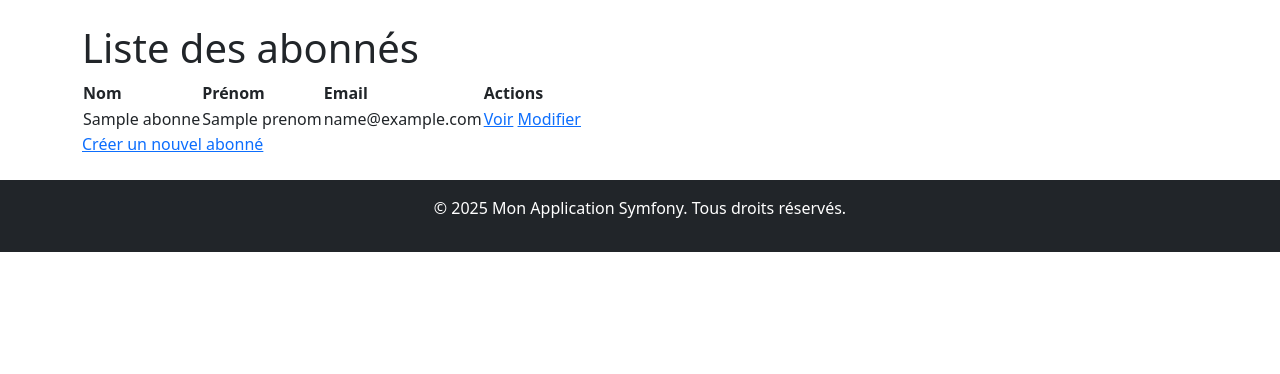
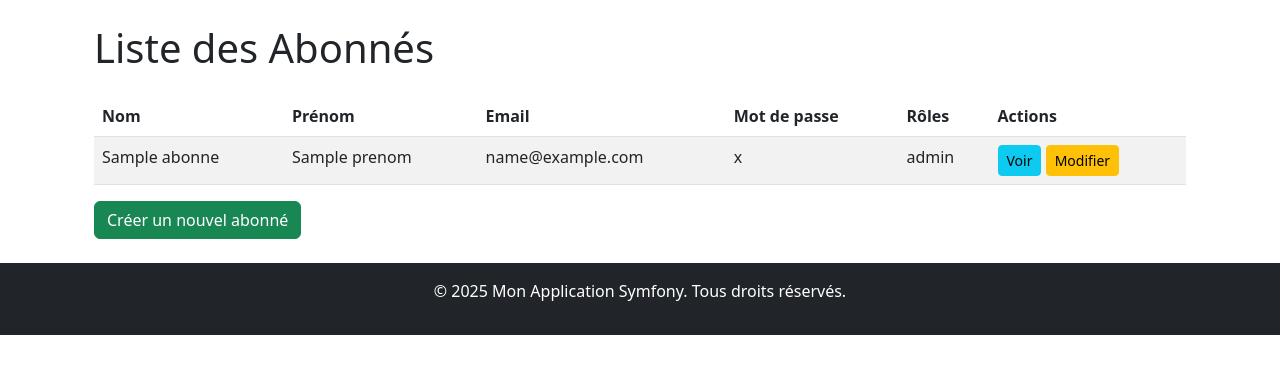
Before and after one commit to Yassine-Atiki/GYM_MANAGEMENT_SYSTEME_USING_SYMFONY, a Symfony app: template templates/abonne/index.html.twig in a window 1280 px wide. Shown: the part 56-430 px from the top of the page. Run offline with Twig, Linux system fonts and the light colour scheme; the template is opened without the code that fills it: most values are stand-ins (such as "Sample title", 1, 10 or a date in 2020); some libraries are stand-ins or nearby versions.

Commit message:
major change

```diff
--- a/src/Form/AbonneType.php
+++ b/src/Form/AbonneType.php
@@ -32,7 +32,10 @@ class AbonneType extends AbstractType
     public function configureOptions(OptionsResolver $resolver): void
     {
         $resolver->setDefaults([
-            'data_class' => Abonne::class,
+            'data_class' => 'App\Entity\Abonne',
+            'csrf_protection' => true, // Activation de la protection CSRF,
+            'csrf_field_name' => '_token', // Nom du champ CSRF
+            'csrf_token_id'   => 'abonne_form', // Identifiant unique pour le jeton CSRF
         ]);
     }
 }
--- a/src/Form/CreneauType.php
+++ b/src/Form/CreneauType.php
@@ -30,6 +30,9 @@ class CreneauType extends AbstractType
     {
         $resolver->setDefaults([
             'data_class' => Creneau::class,
+            'csrf_protection' => true, // Activation de la protection CSRF
+            'csrf_field_name' => '_token', // Nom du champ CSRF
+            'csrf_token_id'   => 'creneau_form', // Identifiant unique pour le jeton CSRF
         ]);
     }
 }
--- a/src/Form/PaiementType.php
+++ b/src/Form/PaiementType.php
@@ -23,6 +23,9 @@ class PaiementType extends AbstractType
     {
         $resolver->setDefaults([
             'data_class' => Paiement::class,
+            'csrf_protection' => true, // Activation de la protection CSRF
+            'csrf_field_name' => '_token', // Nom du champ CSRF
+            'csrf_token_id'   => 'paiement_form', // Identifiant unique pour le jeton CSRF
         ]);
     }
 }
--- a/templates/abonne/index.html.twig
+++ b/templates/abonne/index.html.twig
@@ -1,13 +1,20 @@
+{# templates/abonne/index.html.twig #}
 {% extends 'base.html.twig' %}
 
+{% block title %}Liste des Abonnés{% endblock %}
+
 {% block body %}
-    <h1>Liste des abonnés</h1>
-    <table>
+    <div class="container mt-4">
+        <h1 class="mb-4">Liste des Abonnés</h1>
+
+        <table class="table table-striped">
             <thead>
                 <tr>
                     <th>Nom</th>
                     <th>Prénom</th>
                     <th>Email</th>
+                    <th>Mot de passe</th>
+                    <th>Rôles</th> <!-- Changé pour afficher les rôles -->
                     <th>Actions</th>
                 </tr>
             </thead>
@@ -17,13 +24,21 @@
                     <td>{{ abonne.nom }}</td>
                     <td>{{ abonne.prenom }}</td>
                     <td>{{ abonne.email }}</td>
+                    <td>{{ abonne.password }}</td>
+                    <td>{{ abonne.roles|join(', ') }}</td> <!-- Affiche les rôles sous forme de chaîne -->
                     <td>
-                        <a href="{{ path('abonne_show', {'id': abonne.id}) }}">Voir</a>
-                        <a href="{{ path('abonne_edit', {'id': abonne.id}) }}">Modifier</a>
+                        <a href="{{ path('abonne_show', {'id': abonne.id}) }}" class="btn btn-info btn-sm">Voir</a>
+                        <a href="{{ path('abonne_edit', {'id': abonne.id}) }}" class="btn btn-warning btn-sm">Modifier</a>
                     </td>
+                </tr>
+            {% else %}
+                <tr>
+                    <td colspan="6" class="text-center">Aucun abonné trouvé</td>
                 </tr>
             {% endfor %}
             </tbody>
         </table>
-    <a href="{{ path('abonne_new') }}">Créer un nouvel abonné</a>
+
+        <a href="{{ path('abonne_new') }}" class="btn btn-success">Créer un nouvel abonné</a>
+    </div>
 {% endblock %}
--- a/templates/creneau/index.html.twig
+++ b/templates/creneau/index.html.twig
@@ -19,7 +19,6 @@
                 <td>{{ creneau.dateDebut ? creneau.dateDebut|date('d/m/Y H:i') : '' }}</td>
                 <td>{{ creneau.dateFin ? creneau.dateFin|date('d/m/Y H:i') : '' }}</td>
                 <td>
-                    <a href="{{ path('creneau_show', {'id': creneau.id}) }}" class="btn btn-info">Voir</a>
                     <a href="{{ path('creneau_edit', {'id': creneau.id}) }}" class="btn btn-warning">Modifier</a>
                 </td>
             </tr>
--- a/templates/paiement/index.html.twig
+++ b/templates/paiement/index.html.twig
@@ -19,7 +19,6 @@
                 <td>{{ paiement.montant }} €</td>
                 <td>{{ paiement.datePaiement ? paiement.datePaiement|date('d/m/Y H:i') : '' }}</td>
                 <td>
-                    <a href="{{ path('paiement_show', {'id': paiement.id}) }}" class="btn btn-info">Voir</a>
                     <a href="{{ path('paiement_edit', {'id': paiement.id}) }}" class="btn btn-warning">Modifier</a>
                 </td>
             </tr>
```
Lines whose indentation alone changed are shown as unchanged.
